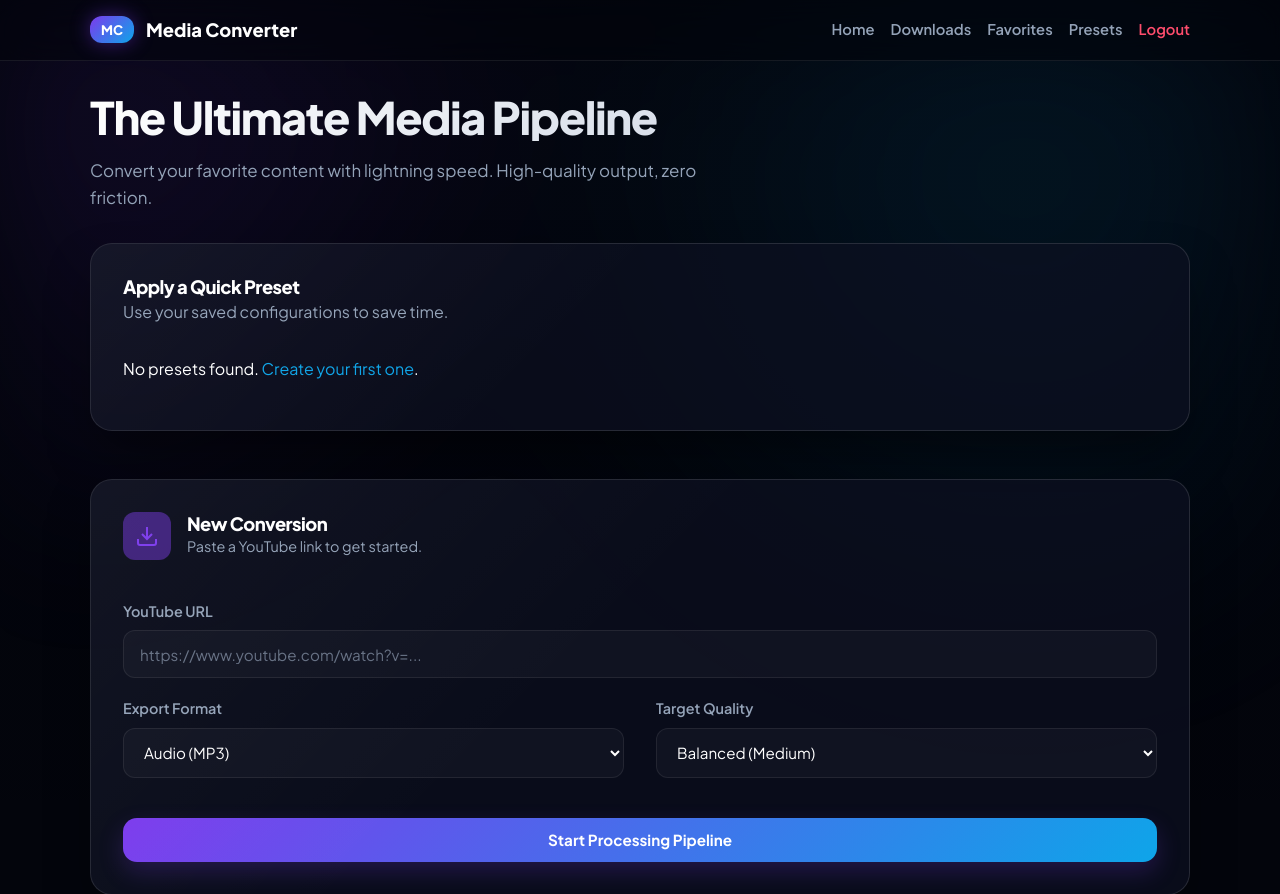
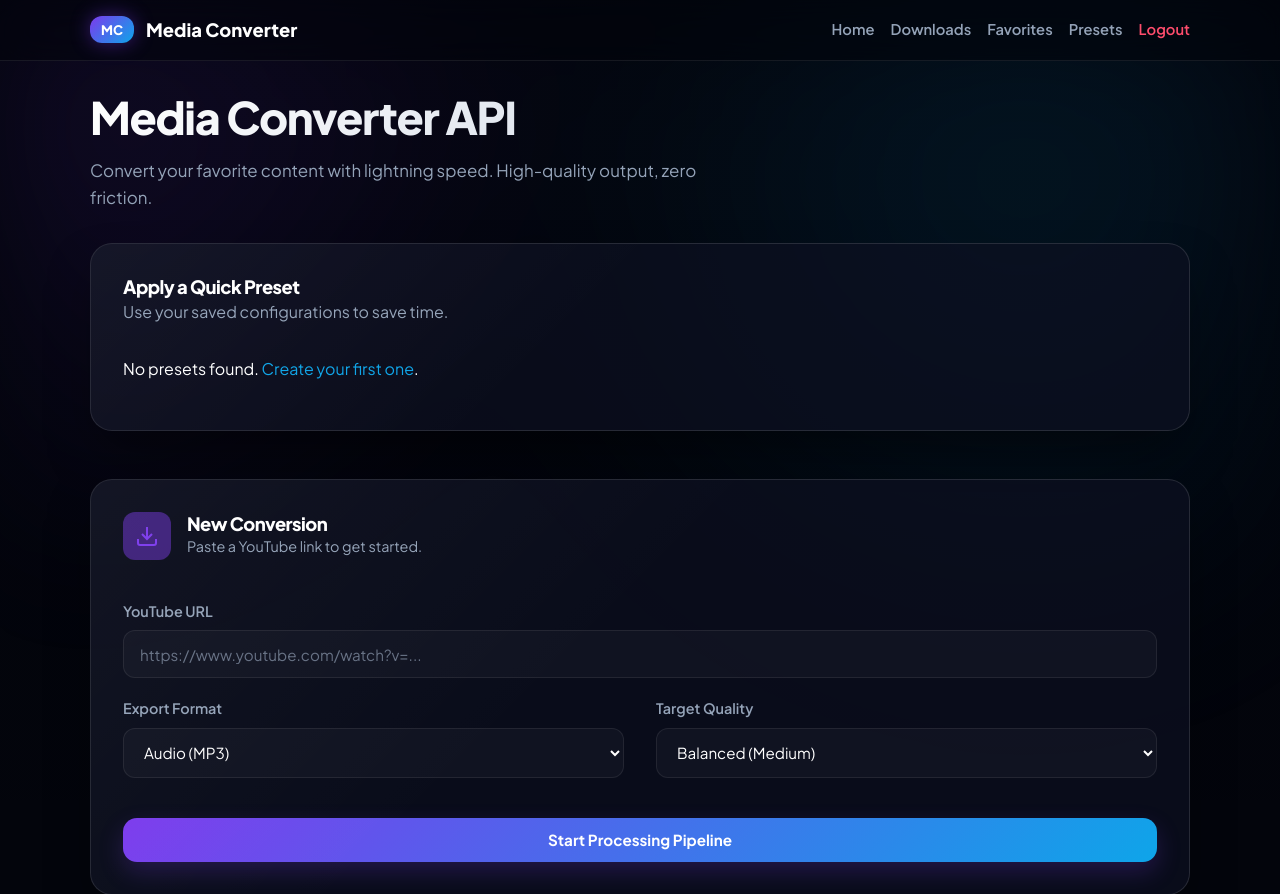
Before and after one commit to DinuRaulGabriel/media-converter-api, a Django app: page /convert-page/ in a window 1280 px wide. Shown: the top 894 px of the page. Run offline with Django 5.2, Linux system fonts and the light colour scheme; the visitor is signed in with stand-in values (Sample User, id 1); data that the repository does not hold is empty.

Commit message:
The ultimate Media Pipeline > Media Converter API

```diff
--- a/converter/templates/converter/index.html
+++ b/converter/templates/converter/index.html
@@ -3,7 +3,7 @@
 {% block content %}
 
 <div class="reveal">
-  <h2>The Ultimate Media Pipeline</h2>
+  <h2>Media Converter API</h2>
   <p class="hero-text">Convert your favorite content with lightning speed. High-quality output, zero friction.</p>
 
   {% if user.is_authenticated %}
```
